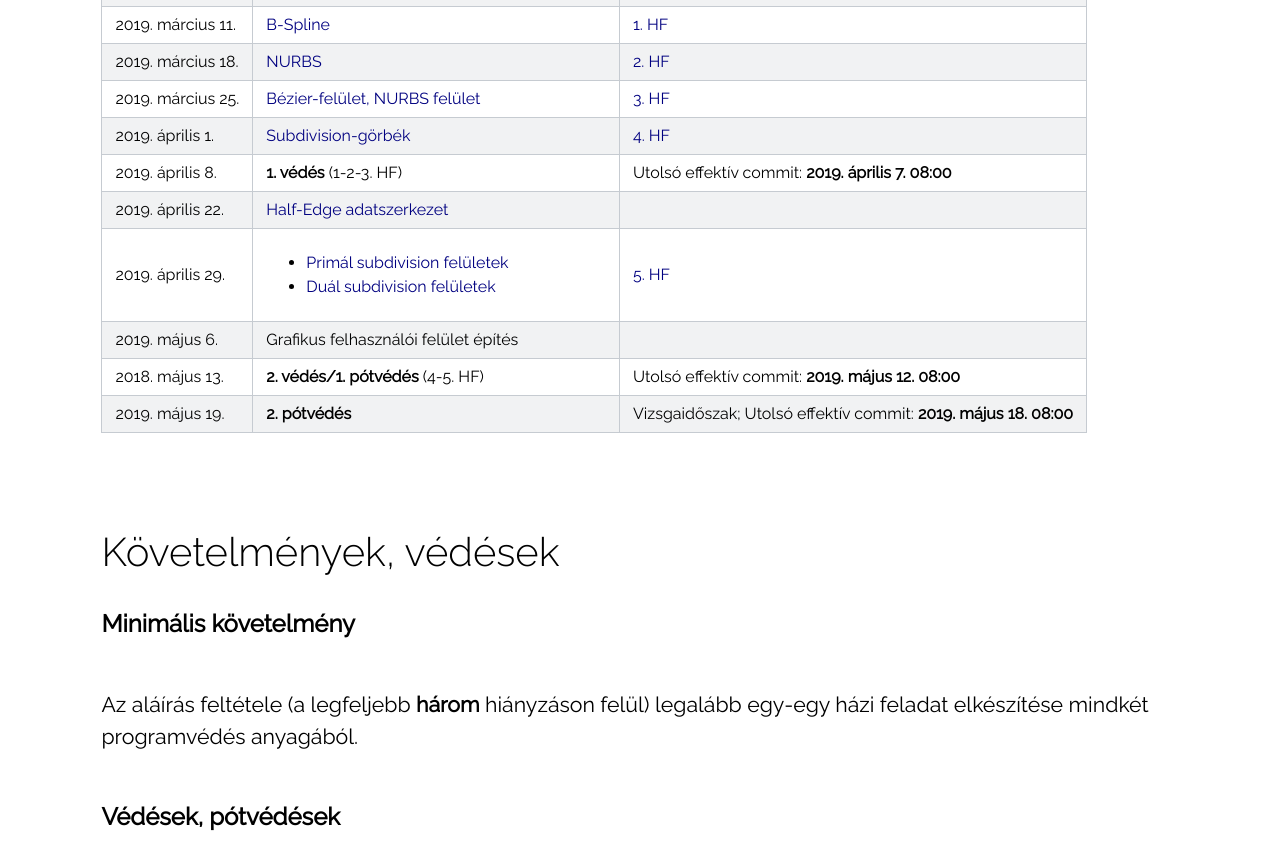
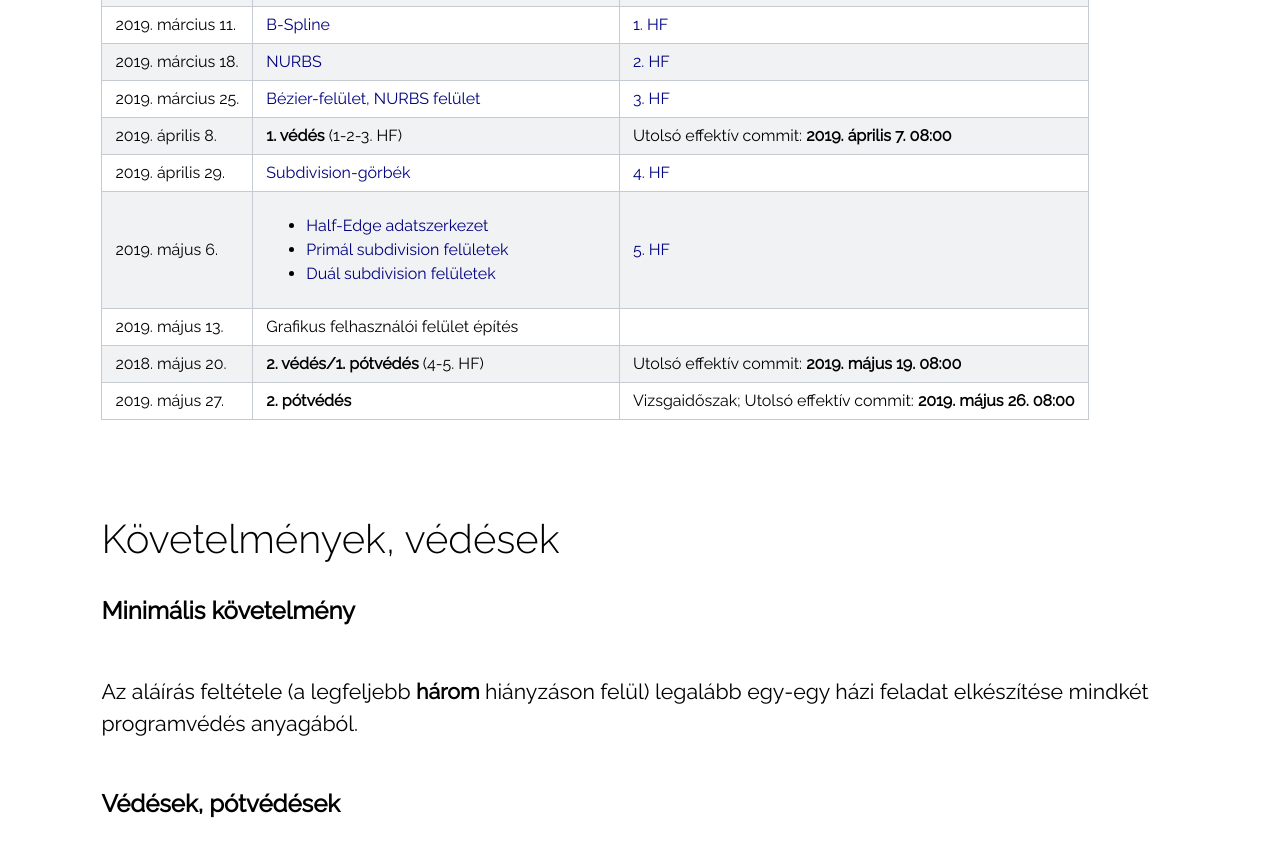
Before and after one commit to computer-graphics-master/site, a website: page docs/index.html in a window 1280 px wide. Shown: the part 1384-2249 px from the top of the page. Drawn offline with Linux system fonts and the light colour scheme.

Commit message:
Updated index.html

```diff
--- a/docs/index.html
+++ b/docs/index.html
@@ -1,5 +1,5 @@
 <!doctype html>
-<html class="no-js" lang="">
+<html>
 
 <head>
   <meta charset="utf-8">
@@ -104,26 +104,22 @@
                   HF</a></td>
             </tr>
             <tr>
-              <td>2019. április 1.</td>
+              <td>2019. április 8.</td>
+              <td><strong>1. védés</strong> (1-2-3. HF)</td>
+              <td>Utolsó effektív commit: <strong>2019. április 7. 08:00</strong></td>
+            </tr>
+            <tr>
+              <td>2019. április 29.</td>
               <td><a href="https://nbviewer.jupyter.org/github/kompgraf/course-material/blob/master/notebooks/hf-03-bezier-felulet/hf-03-bezier-felulet.ipynb">Subdivision-görbék</a></td>
               <td><a href="https://nbviewer.jupyter.org/github/kompgraf/course-material/tree/master/notebooks/hf-04-subdivision-gorbe/">4.
                   HF</a></td>
             </tr>
             <tr>
-              <td>2019. április 8.</td>
-              <td><strong>1. védés</strong> (1-2-3. HF)</td>
-              <td>Utolsó effektív commit: <strong>2019. április 7. 08:00</strong></td>
-            </tr>
-            <tr>
-              <td>2019. április 22.</td>
-              <td><a href="https://nbviewer.jupyter.org/github/kompgraf/course-material/blob/master/notebooks/08-half-edge/08-half-edge.ipynb">Half-Edge
-                  adatszerkezet</a></td>
-              <td> </td>
-            </tr>
-            <tr>
-              <td>2019. április 29.</td>
+              <td>2019. május 6.</td>
               <td>
                 <ul>
+                  <li><a href="https://nbviewer.jupyter.org/github/kompgraf/course-material/blob/master/notebooks/08-half-edge/08-half-edge.ipynb">Half-Edge
+                      adatszerkezet</a></li>
                   <li><a href="https://nbviewer.jupyter.org/github/kompgraf/course-material/blob/master/notebooks/09-primal-subdivision-feluletek/09-primal-subdivision-feluletek.ipynb">Primál
                       subdivision felületek</a></li>
                   <li><a href="https://nbviewer.jupyter.org/github/kompgraf/course-material/blob/master/notebooks/10-dual-subdivision-feluletek/10-dual-subdivision-feluletek.ipynb">Duál
@@ -133,19 +129,19 @@
               <td><a href="https://nbviewer.jupyter.org/github/kompgraf/course-material/blob/master/notebooks/hf-05-loop-subdivision/hf-05-loop-subdivision.ipynb">5. HF</a></td>
             </tr>
             <tr>
-              <td>2019. május 6.</td>
+              <td>2019. május  13.</td>
               <td>Grafikus felhasználói felület építés</td>
               <td> </td>
             </tr>
             <tr>
-              <td>2018. május 13.</td>
+              <td>2018. május 20.</td>
               <td><strong>2. védés/1. pótvédés</strong> (4-5. HF)</td>
-              <td>Utolsó effektív commit: <strong>2019. május 12. 08:00</strong></td>
+              <td>Utolsó effektív commit: <strong>2019. május 19. 08:00</strong></td>
             </tr>
             <tr>
-              <td>2019. május 19.</td>
+              <td>2019. május 27.</td>
               <td><strong>2. pótvédés</strong></td>
-              <td>Vizsgaidőszak; Utolsó effektív commit: <strong>2019. május 18. 08:00</strong></td>
+              <td>Vizsgaidőszak; Utolsó effektív commit: <strong>2019. május 26. 08:00</strong></td>
             </tr>
           </tbody>
         </table>
```
